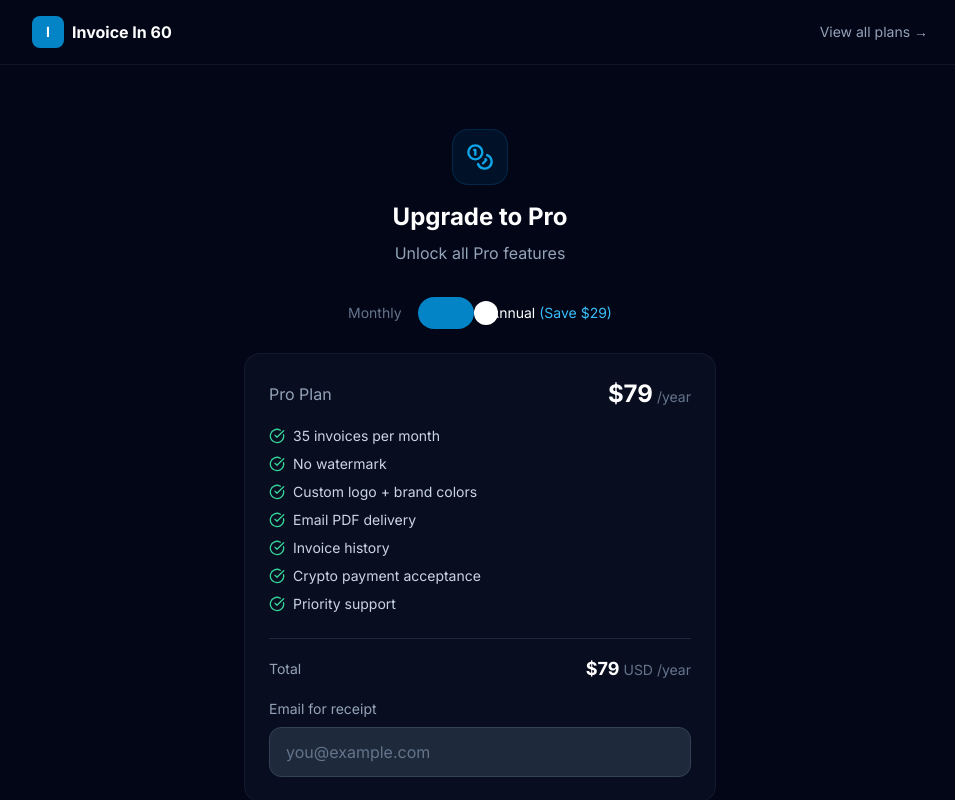
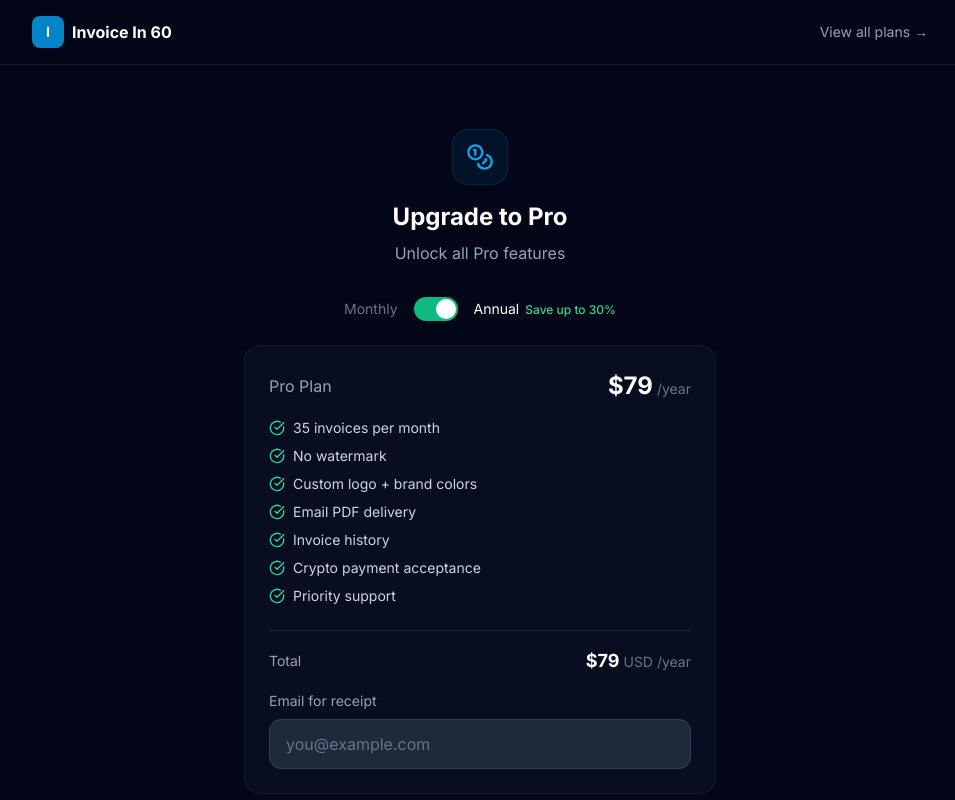
Before and after one commit to Luka69tech/invoice-in-60, a Next.js app: page /checkout in a window 1280 px wide. Shown: the top 800 px of the page, without its empty margins (160-1115 px from the left). Built offline with nearby package versions, Linux system fonts and the light colour scheme.

Commit message:
fix: toggle uses absolute left positioning in checkout

```diff
--- a/app/checkout/page.tsx
+++ b/app/checkout/page.tsx
@@ -190,17 +190,37 @@ function CheckoutContent() {
           </span>
           <button
             onClick={() => setIsAnnual(!isAnnual)}
-            className={`relative h-8 w-14 rounded-full transition-colors ${
-              isAnnual ? "bg-sky-600" : "bg-slate-700"
-            }`}
+            style={{
+              position: 'relative',
+              display: 'inline-flex',
+              alignItems: 'center',
+              width: '44px',
+              height: '24px',
+              borderRadius: '12px',
+              backgroundColor: isAnnual ? '#10b981' : '#6b7280',
+              border: 'none',
+              cursor: 'pointer',
+              transition: 'background-color 0.2s',
+              padding: 0
+            }}
           >
             <span
-              className="absolute top-1 h-6 w-6 rounded-full bg-white shadow transition-transform duration-200"
-              style={{ transform: isAnnual ? "translateX(28px)" : "translateX(2px)" }}
+              style={{
+                position: 'absolute',
+                left: isAnnual ? '22px' : '2px',
+                width: '20px',
+                height: '20px',
+                borderRadius: '50%',
+                backgroundColor: 'white',
+                transition: 'left 0.2s'
+              }}
             />
           </button>
           <span className={`text-sm ${isAnnual ? "text-white" : "text-slate-500"}`}>
-            Annual <span className="text-sky-400">(Save ${savings})</span>
+            Annual
+            <span className={`ml-1.5 text-xs font-medium ${isAnnual ? "text-emerald-400" : "text-slate-500"}`}>
+              {isAnnual ? "Save up to 30%" : ""}
+            </span>
           </span>
         </div>
 
```
